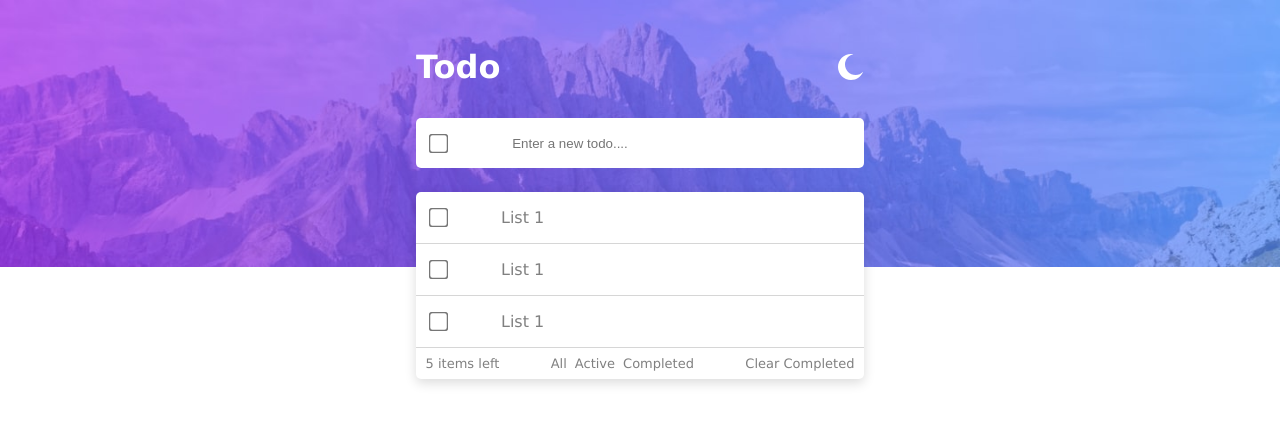
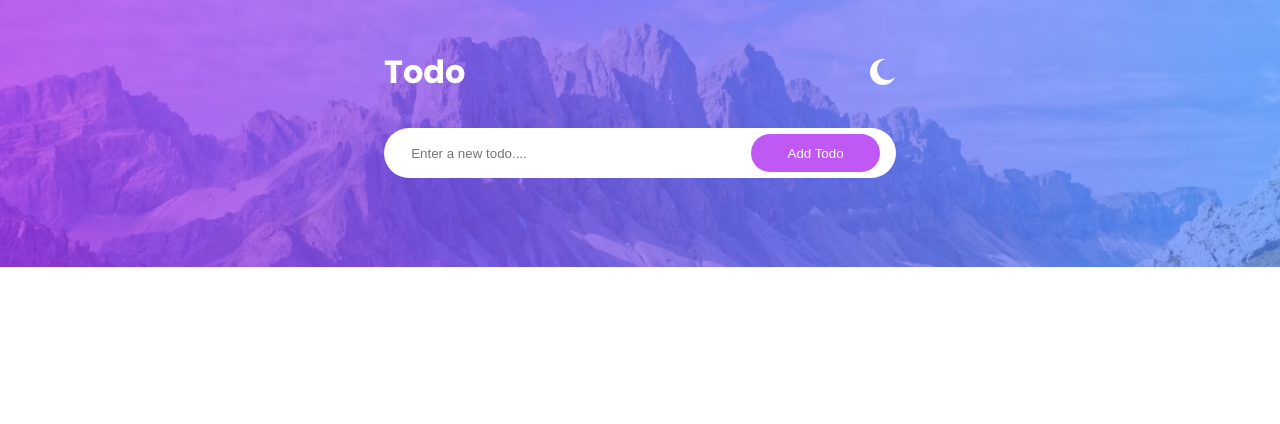
Before and after one commit to ochepo1/Todo-App, a plain HTML site: page todo-app-main/index.html in a window 1280 px wide. Drawn offline with Linux system fonts and the light colour scheme.

Commit message:
my progress

```diff
--- a/todo-app-main/index.html
+++ b/todo-app-main/index.html
@@ -1,33 +1,45 @@
 <!DOCTYPE html>
 <html lang="en">
   <head>
-  <meta charset="UTF-8">
-  <meta name="viewport" content="width=device-width, initial-scale=1.0"> <!-- displays site properly based on user's device -->
+    <meta charset="UTF-8" />
+    <meta name="viewport" content="width=device-width, initial-scale=1.0" />
+    <!-- displays site properly based on user's device -->
 
-  <link rel="icon" type="image/png" sizes="32x32" href="./images/favicon-32x32.png">
-  <link rel="stylesheet" href="style.css">
+    <link
+      rel="icon"
+      type="image/png"
+      sizes="32x32"
+      href="./images/favicon-32x32.png"
+    />
+    <link
+      href="https://fonts.googleapis.com/css2?family=Poppins:wght@400;600;700&display=swap"
+      rel="stylesheet"
+    />
+    <link rel="stylesheet" href="style.css" />
 
     <title>Frontend Mentor | Todo app</title>
   </head>
   <body>
     <div class="container">
-    <div class="bg-container"><img src="/images/bg-desktop-light.jpg" alt=""></div>
+      <div class="bg-container">
+        <img src="/todo-app-main/images/bg-desktop-light.jpg" alt="" />
+      </div>
 
       <div class="todo-container">
         <div class="header">
           <h1>Todo</h1>
-      <img src="/images/icon-moon.svg" alt="">
+          <img src="/todo-app-main/images/icon-moon.svg" alt="" />
         </div>
         <div class="input-container">
-      <input id="radio" type="checkbox">
-      <input id="addTodo" type="text" placeholder="Enter a new todo....">
+          <input
+            id="addTodoInput"
+            type="text"
+            placeholder="Enter a new todo...."
+          />
+          <button id="addTodoBtn">Add Todo</button>
         </div>
         <div id="todo-list">
-      <ul id="todoList">
-        <li> <input type="checkbox"><label for="li">List 1</label></li>
-        <li> <input type="checkbox"><label for="li">List 1</label></li>
-        <li> <input type="checkbox"><label for="li">List 1</label></li>
-      </ul>
+          <ul id="todoList"></ul>
           <div class="filter">
             <span><p>5 items left</p></span>
             <div class="todoFilter">
@@ -36,14 +48,10 @@
               <span>Completed</span>
             </div>
             <span>Clear Completed</span>
-
           </div>
         </div>
       </div>
-    <!-- <footer class="attribution">
-      Challenge by <a href="https://www.frontendmentor.io?ref=challenge" target="_blank">Frontend Mentor</a>.
-      Coded by <a href="#">Ochepo Emmanuel</a>.
-    </footer> -->
+
     </div>
 
     <script src="script.js"></script>
--- a/todo-app-main/script.js
+++ b/todo-app-main/script.js
@@ -0,0 +1,10 @@
+const addTodoBtn = document.getElementById("addTodoBtn");
+const todoInput = document.getElementById("addTodoInput");
+const todoList = document.getElementById("todoList");
+
+addTodoBtn.addEventListener("click", ()=>{
+    let newTodo = document.createElement("li");
+    newTodo.textContent = todoInput.value;
+
+    todoList.appendChild(newTodo);
+})
--- a/todo-app-main/style.css
+++ b/todo-app-main/style.css
@@ -6,7 +6,7 @@
 .container{
     width: 100%;
     min-height: 100vh;
-    font-family: 'Lucida Sans', 'Lucida Sans Regular', 'Lucida Grande', 'Lucida Sans Unicode', Geneva, Verdana, sans-serif;
+    font-family: 'poppins';
     position: relative;
 }
 .bg-container{
@@ -22,7 +22,7 @@
     gap: 10rem;
     margin-top: 3rem;
     color: #fff;
-    width: 35%;
+    width: 40%;
     padding-bottom: 2rem;
 }
 .todo-container{
@@ -35,16 +35,16 @@
     top: 0;
 }
 .input-container{
-    width: 35%;
+    width: 40%;
     height: 50px;
     padding: .6rem 1rem;
     display: flex;
     align-items: center;
     gap: 1rem;
     background: #fff;
-    border-radius: 5px;
+    border-radius: 100vmax;
 }
-#addTodo{
+#addTodoInput{
     border: none;
     outline: none;
     width: 80%;
@@ -52,7 +52,7 @@
 }
 #todo-list{
     background: #fff;
-    color: gray;width: 35%;
+    color: gray;width: 40%;
     border-radius: 5px;
     margin-top: 1.5rem;
     box-shadow: 0 4px 12px rgba(0, 0, 0, 0.14);
@@ -76,15 +76,25 @@
     justify-content: space-between;
     font-size: 13px;
     padding: .5rem .6rem;
+    display: none;
  }
  .filter span{
     cursor: pointer;
  }
  .todoFilter{
     display: flex;
-    gap: .5rem;
+    gap: .7rem;
  }
-
+#addTodoBtn{
+    width: 30%;
+    color: #fff;
+    border: none;
+    outline: none;
+    padding: .7rem 1rem;
+    border-radius: 100vmax;
+    cursor: pointer;
+    background: hsl(280, 87%, 65%);
+}
 
 
 
```
Lines whose indentation alone changed are shown as unchanged.
